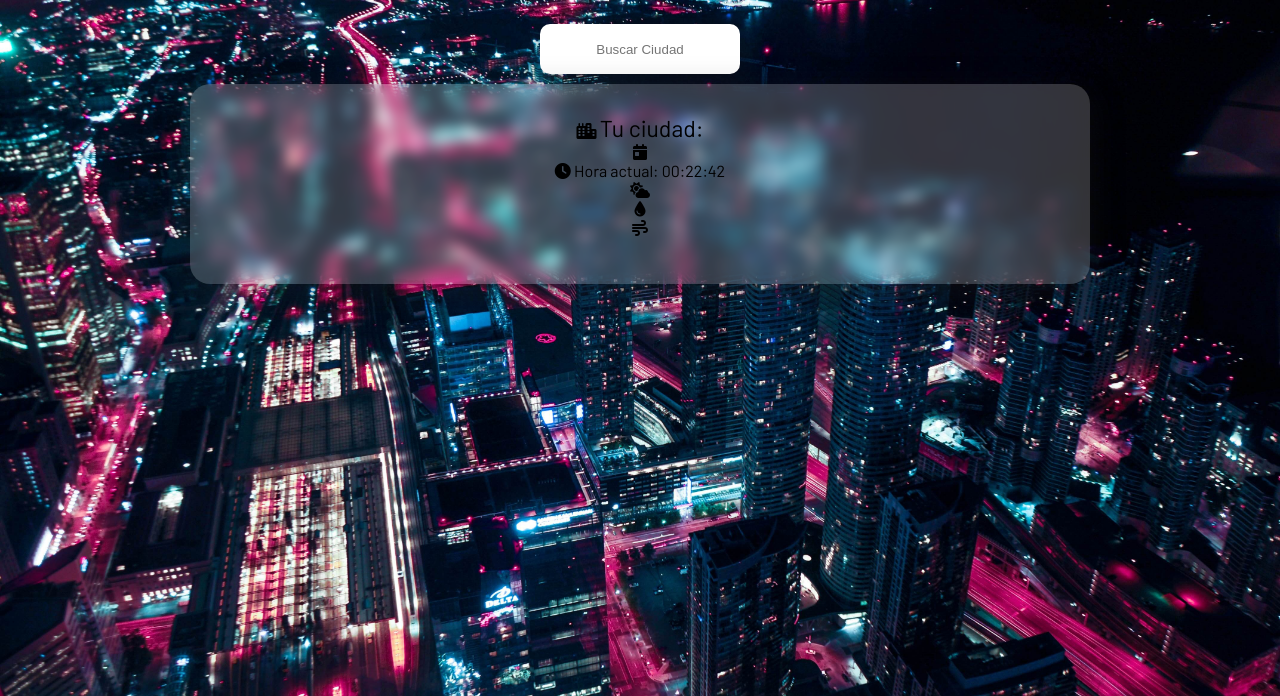
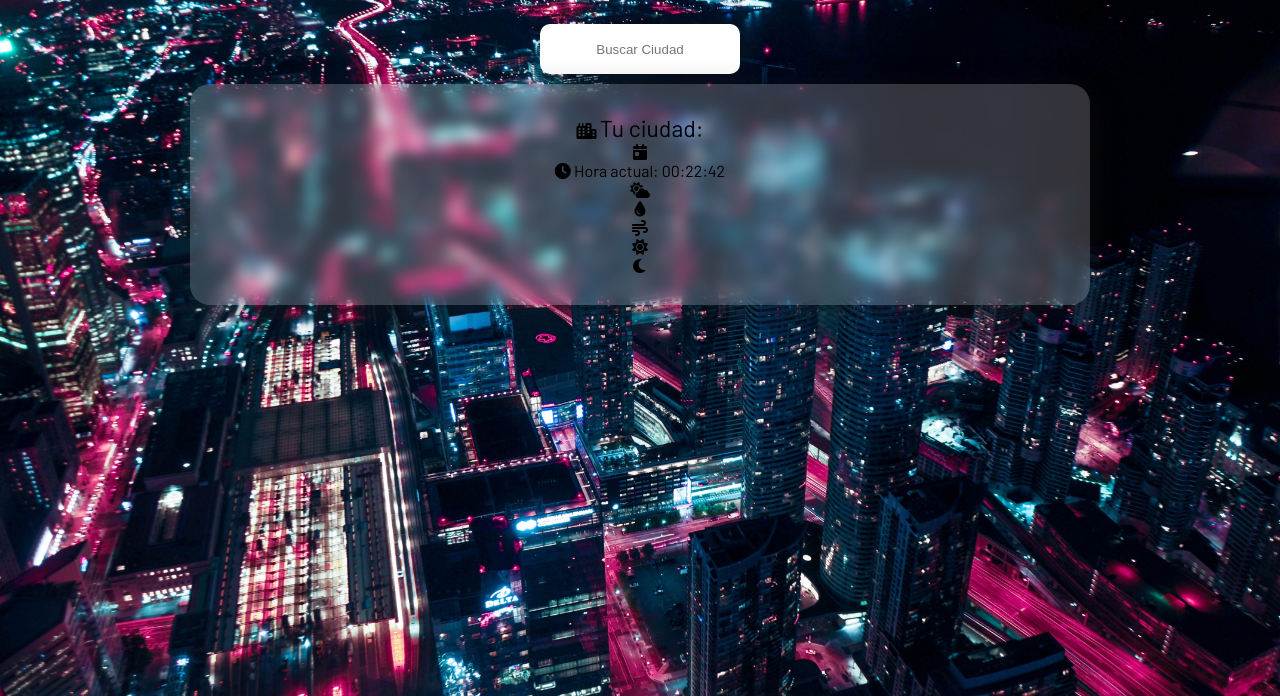
Before and after one commit to JuanFigueredoGuardia/CentroClimatico, a plain HTML site: page index.html in a window 1280 px wide. Shown: the part 104-800 px from the top of the page. Drawn offline with Linux system fonts and the light colour scheme; no server answers.

Commit message:
Update index.html

```diff
--- a/index.html
+++ b/index.html
@@ -15,7 +15,7 @@
 			<img class="weather-icon" src="imagenes/weather-icon.png" alt="weather logo" />
 			Clima
 		</h1>
-			<input id="get-city" type="text" placeholder="Buscar Ciudad"/>
+		<input id="get-city" type="text" placeholder="Buscar Ciudad" />
 	</header>
 	<main>
 		<div class="info-container">
@@ -48,6 +48,14 @@
 				<i class="fas fa-wind"></i>
 				<span class="wind"></span>
 			</div>
+			<div class="info-item day-night">
+				<i class="fas fa-sun" id="day-icon"></i>
+				<span class="day-night-status"></span>
+			</div>
+			<div class="info-item">
+				<i class="fas fa-moon"></i>
+				<span class="moon-phase"></span>
+			</div>
 		</div>
 	</main>
 </body>
```
Lines whose indentation alone changed are shown as unchanged.
